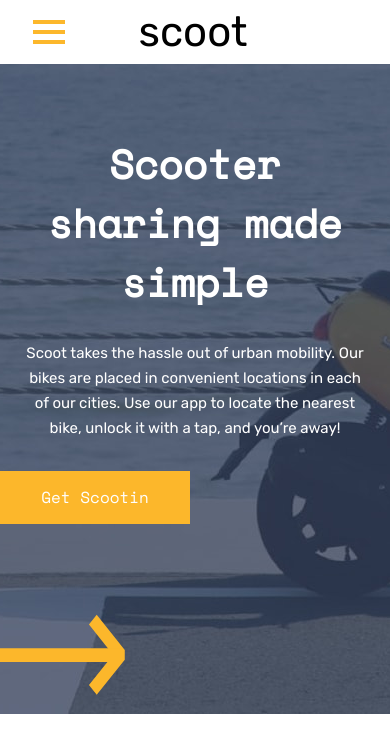
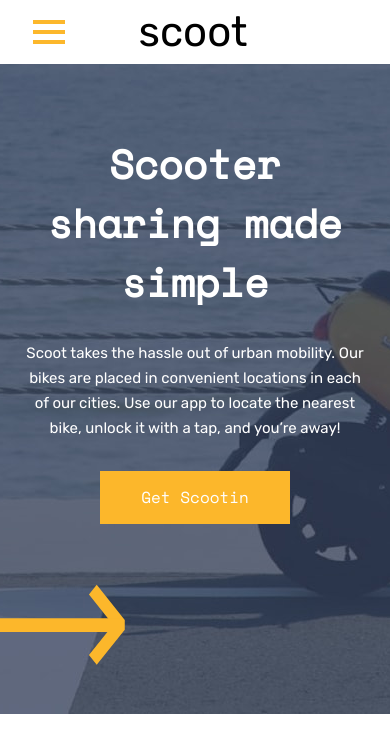
Before and after one commit to Jeff-Derbes/scoot, a Next.js app in the folder main/scoot/: page / in a window 390 px wide. Shown: the top 752 px of the page. Built offline with nearby package versions, Linux system fonts and the light colour scheme.

Commit message:
button alignment fix

```diff
--- a/main/scoot/components/Hero/Hero.module.css
+++ b/main/scoot/components/Hero/Hero.module.css
@@ -70,7 +70,7 @@
         text-align: center;
     }
 
-    .hero-btn .btn{
+    .hero-btn div{
         margin: 0 auto;
     }
 
@@ -119,4 +119,12 @@
     .arrow{
         transform: translateX(-205px);
     }
+
+    .arrow{
+        top: 463px;
+    }
+
+    .hero-btn div{
+        margin: 0 auto;
+    }
 }
```
